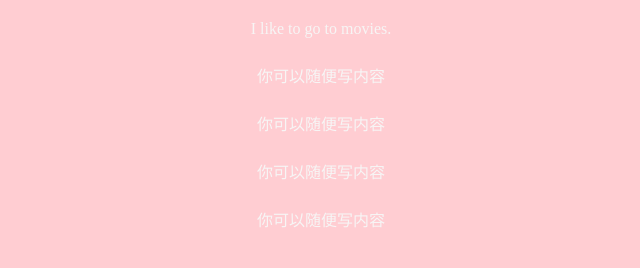
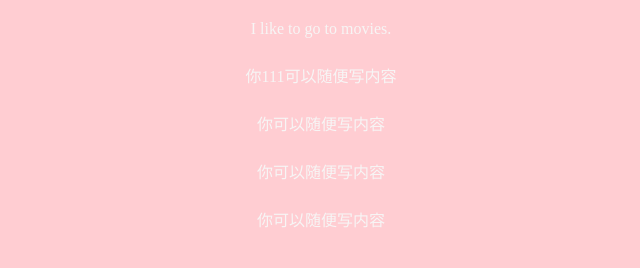
Before and after one commit to Theone-AE/Theone-AE, a plain HTML site: page index.html in a window 1280 px wide. Shown: the part 312-582 px from the top of the page, 319-959 px from the left. Drawn offline with Linux system fonts and the light colour scheme; files whose address does not match are found by name.

Commit message:
Update index.html

```diff
--- a/index.html
+++ b/index.html
@@ -21,7 +21,7 @@
     <p>Hello everyone!</p>
     <p>Goodnight</p><p>My name is Eve.</p>
 <p>I like to go to movies.</p>
-<p>你可以随便写内容</p>
+<p>你111可以随便写内容</p>
 <p>你可以随便写内容</p>
 <p>你可以随便写内容</p>
 <p>你可以随便写内容</p>
```
